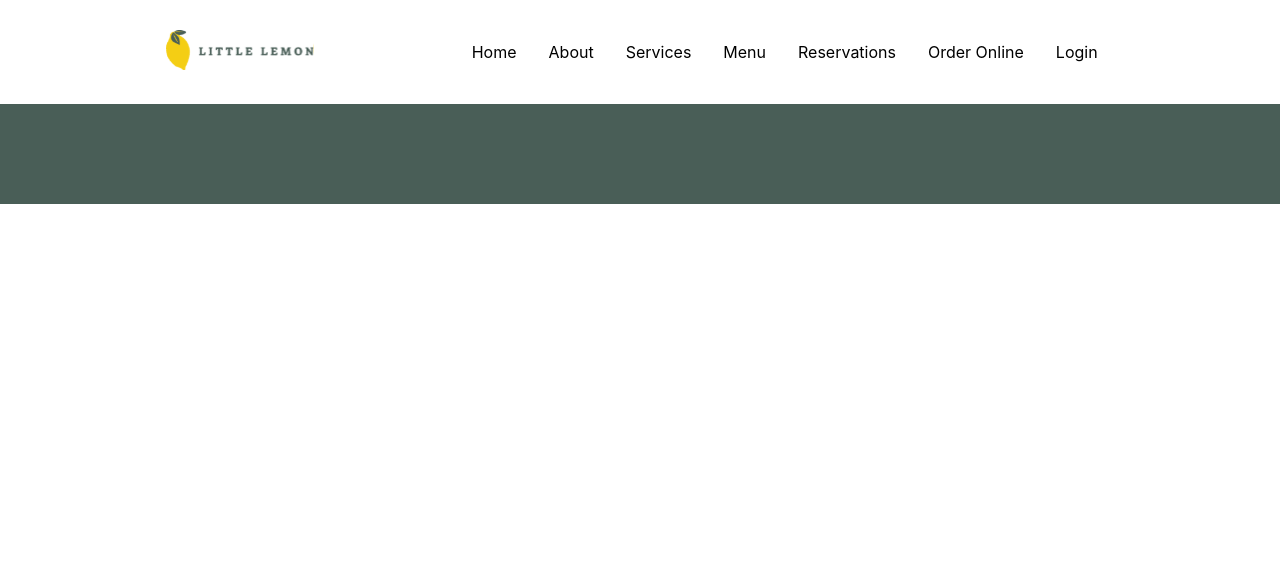
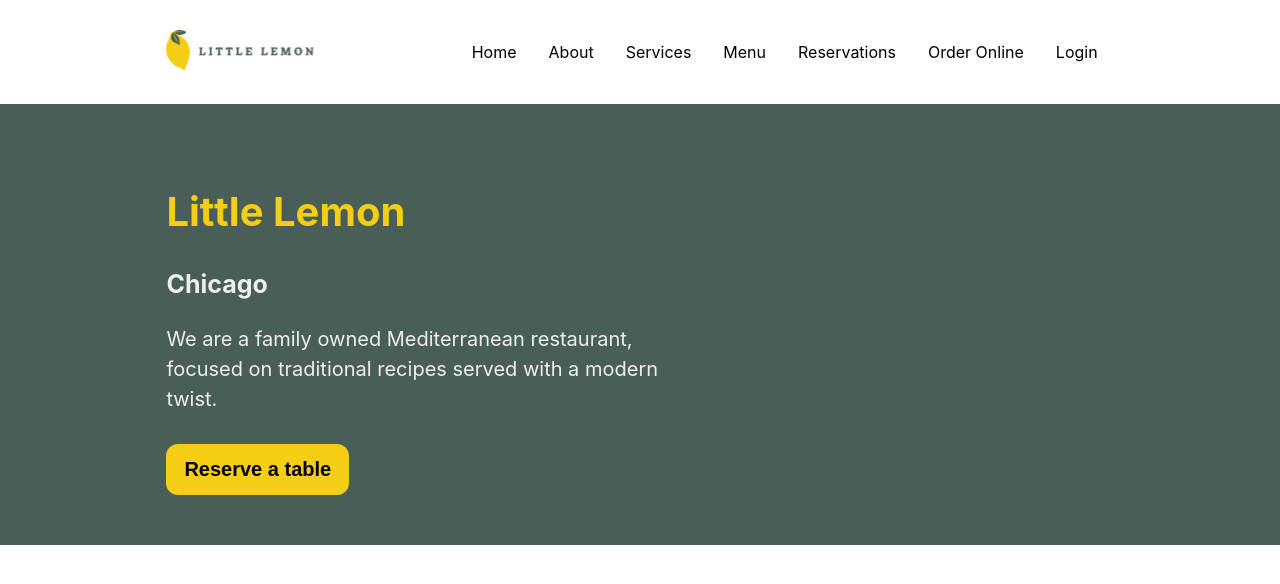
Before and after one commit to softdeveloper23/little-lemon-react-app, a React (Create React App) app: page / in a window 1280 px wide. Shown: the top 584 px of the page. Built offline with nearby package versions, Linux system fonts and the light colour scheme.

Commit message:
Added a button with a link to the booking page

```diff
--- a/package.json
+++ b/package.json
@@ -8,6 +8,7 @@
     "@testing-library/user-event": "^13.5.0",
     "react": "^18.2.0",
     "react-dom": "^18.2.0",
+    "react-router-dom": "^6.15.0",
     "react-scripts": "5.0.1",
     "web-vitals": "^2.1.4"
   },
--- a/src/App.js
+++ b/src/App.js
@@ -1,3 +1,4 @@
+import React from 'react';
 import './App.css';
 import Header from './components/Header';
 import Nav from './components/Nav';
--- a/src/components/Header.js
+++ b/src/components/Header.js
@@ -5,6 +5,12 @@ const Header = () => {
         <header className="header">
             <section>
                 {/* Banner texts */}
+                <div className="banner">
+                    <h2>Little Lemon</h2>
+                    <h3>Chicago</h3>
+                    <p>We are a family owned Mediterranean restaurant, focused on traditional recipes served with a modern twist.</p>
+                    <a href="/booking"><button aria-label="On Click">Reserve a table</button></a>
+                </div>
             </section>
         </header>
     );
```
Also changed, not shown: src/components/Booking.js (added, +11 -0 lines), 1 other file (tests, documents, lock files or other folders).
